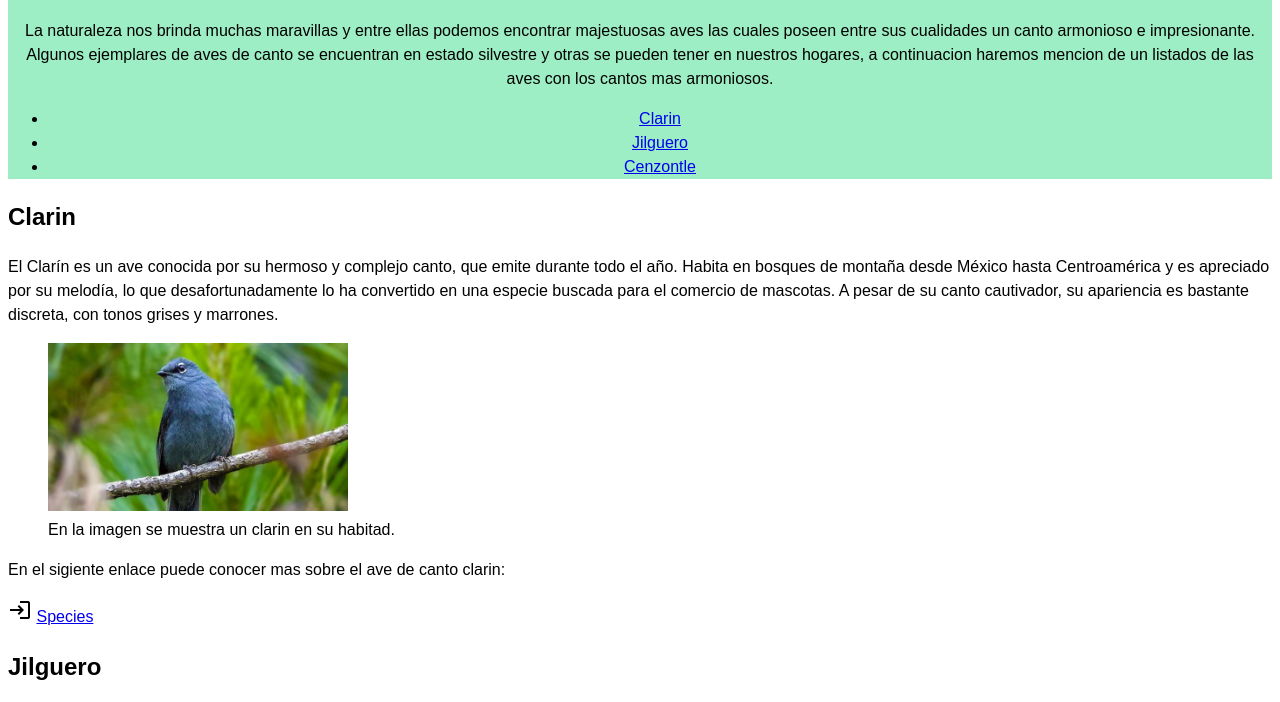
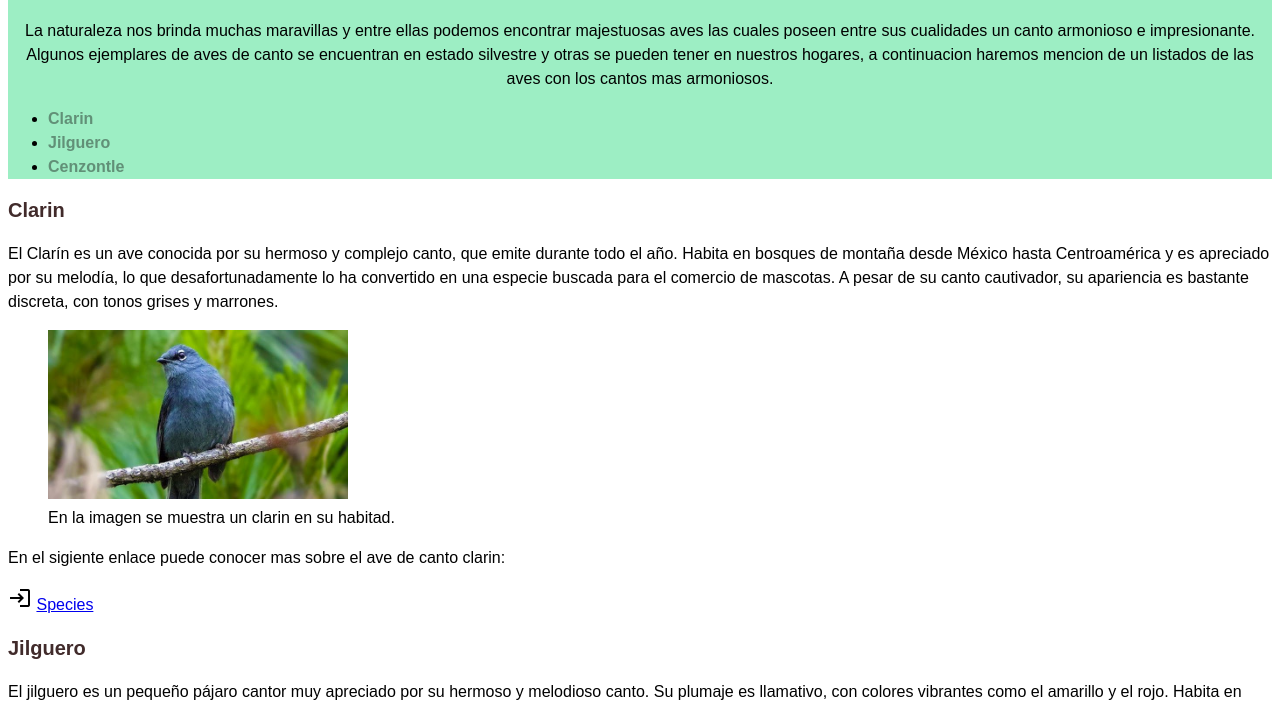
Before and after one commit to Laura341/Modulo2_CSS_Frontend, a plain HTML site: page 19-11-24/index.html in a window 1280 px wide. Shown: the part 72-774 px from the top of the page. Drawn offline with Linux system fonts and the light colour scheme.

Commit message:
agrego entilo en menu de navegacion,enlaces y subtitulos

```diff
--- a/19-11-24/style.css
+++ b/19-11-24/style.css
@@ -14,3 +14,21 @@ header{
 footer{
     background-color: #9deec4;
 }
+.menunav{
+    text-align: start;
+    list-style: none;
+}
+.enlace{
+    text-decoration: none;
+    color: #0e0d0d6a;
+    font-weight: bold;
+
+}
+.enlace:hover{
+    color: #ed634a;
+    text-decoration: underline;
+}
+.subtitulo{
+    font-size: 20px;
+    color: #412b2b ;
+}
```
